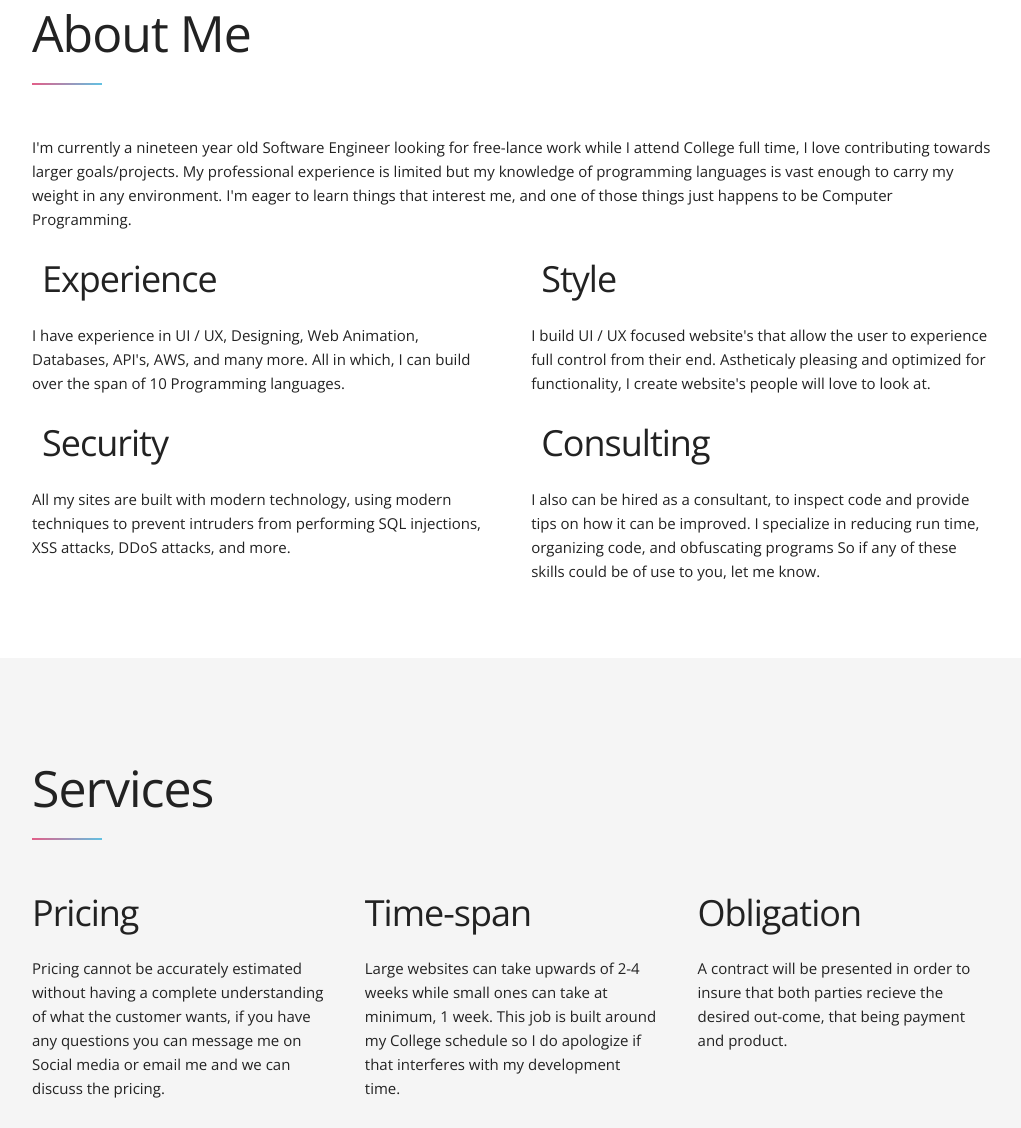
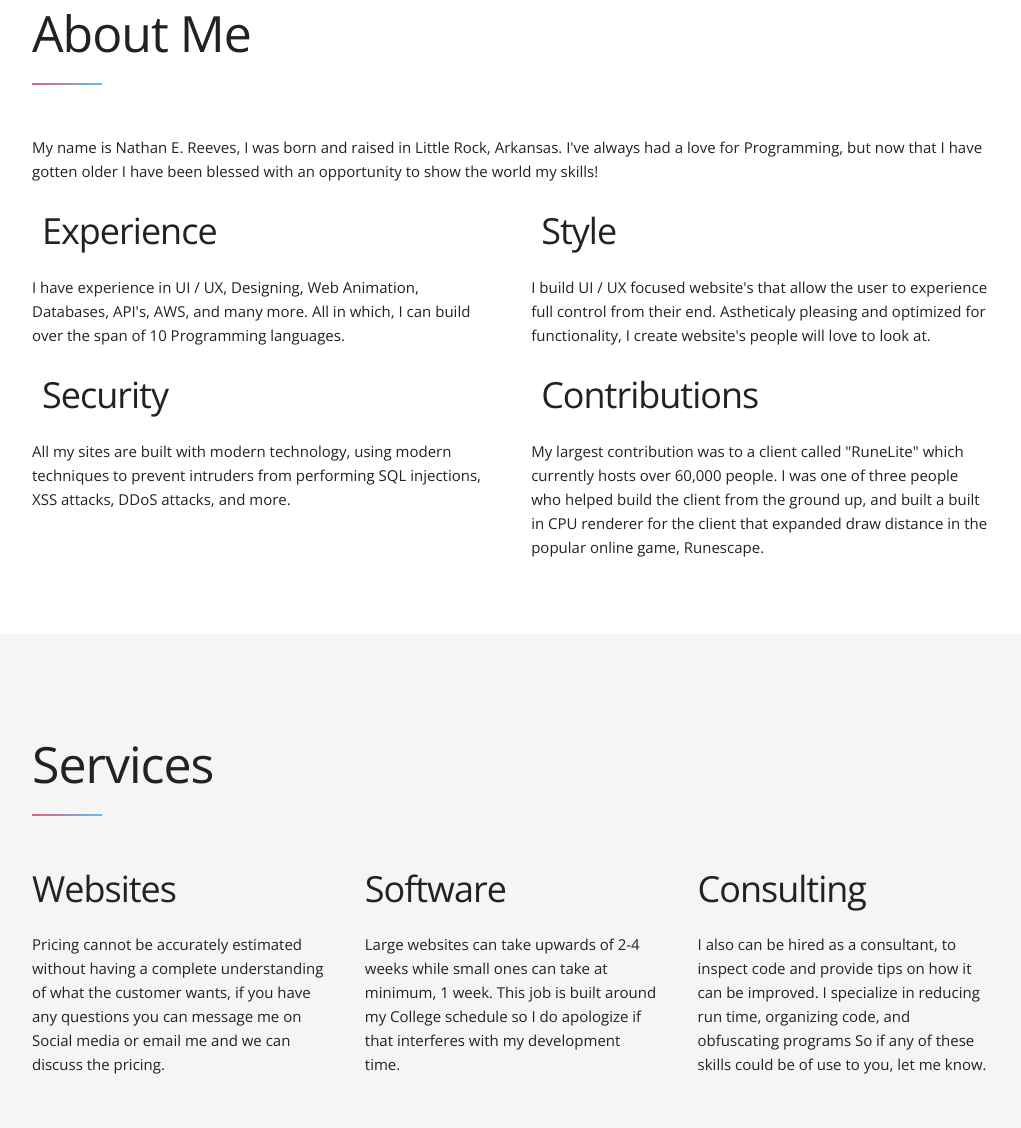
Before and after one commit to nreeves/nreeves.github.io, a plain HTML site: page index.html in a window 1280 px wide. Shown: the part 897-2025 px from the top of the page, without its empty margins (128-1149 px from the left). Drawn offline with nearby package versions, Linux system fonts and the light colour scheme; some icons are missing.

Commit message:
Add files via upload

```diff
--- a/index.html
+++ b/index.html
@@ -49,9 +49,7 @@
     <div class="row">
       <h1>About Me</h1>
       <div class="block"></div>
-	  <p> I'm currently a nineteen year old Software Engineer looking for free-lance work while I attend College full time, I love contributing towards larger goals/projects.
-		  My professional experience is limited but my knowledge of programming languages is vast enough to carry my weight in any environment. I'm eager to learn things that interest
-		  me, and one of those things just happens to be Computer Programming. </p>
+	  <p> My name is Nathan E. Reeves, I was born and raised in Little Rock, Arkansas. I've always had a love for Programming, but now that I have gotten older I have been blessed with an opportunity to show the world my skills!</p>
     </div>
     <div class="row">
       <div class="six columns">
@@ -68,9 +66,9 @@
           <p>All my sites are built with modern technology, using modern techniques to prevent intruders from performing SQL injections, XSS attacks, DDoS attacks, and more.    </p>
         </div>
         <div class="six columns">
-          <h3><span class="typcn typcn-lightbulb icon"></span>Consulting</h3>
-          <p> I also can be hired as a consultant, to inspect code and provide tips on how it can be improved. I specialize in reducing run time, organizing code, and obfuscating programs
-		  So if any of these skills could be of use to you, let me know. </p>
+          <h3><span class="typcn typcn-lightbulb icon"></span>Contributions</h3>
+          <p> My largest contribution was to a client called "RuneLite" which currently hosts over 60,000 people. I was one of three people who helped build the client from the ground up, and
+		  built a built in CPU renderer for the client that expanded draw distance in the popular online game, Runescape.</p>
         </div>
       </div>
     </div>
@@ -86,18 +84,18 @@
     <div class="block"></div>
     <div class="row">
       <div class="one-third column">
-        <h3>Pricing</h3>
+        <h3>Websites</h3>
         <p> Pricing cannot be accurately estimated without having a complete understanding of what the customer wants, if you have any
 		questions you can message me on Social media or email me and we can discuss the pricing.</p>
       </div>
       <div class="one-third column">
-        <h3>Time-span</h3>
+        <h3>Software</h3>
         <p> Large websites can take upwards of 2-4 weeks while small ones can take at minimum, 1 week. This job is built around my
 		College schedule so I do apologize if that interferes with my development time. </p>
       </div>
       <div class="one-third column">
-        <h3>Obligation</h3>
-        <p> A contract will be presented in order to insure that both parties recieve the desired out-come, that being payment and product.
+        <h3>Consulting</h3>
+        <p> I also can be hired as a consultant, to inspect code and provide tips on how it can be improved. I specialize in reducing run time, organizing code, and obfuscating programs So if any of these skills could be of use to you, let me know.
 		</p>
       </div>
     </div>
```
